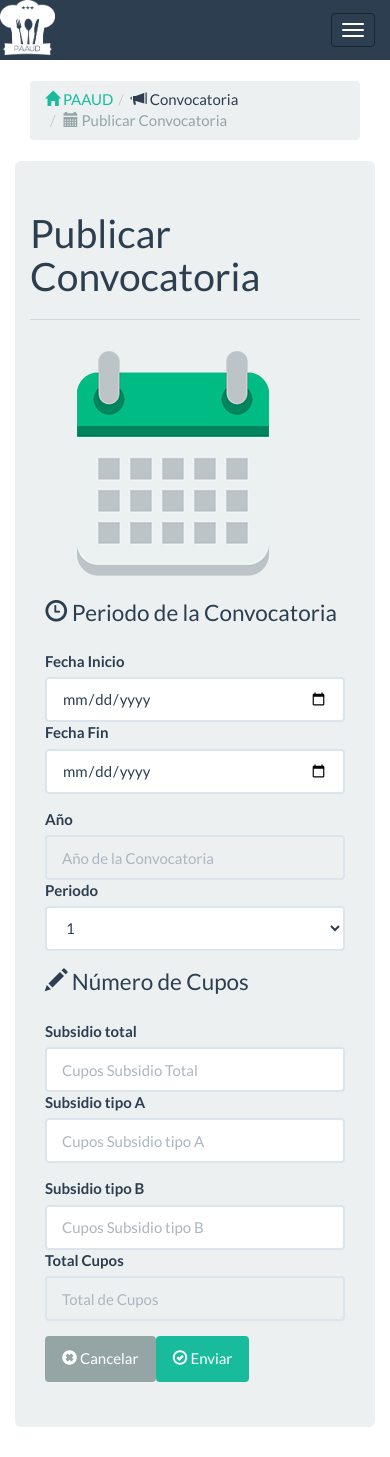
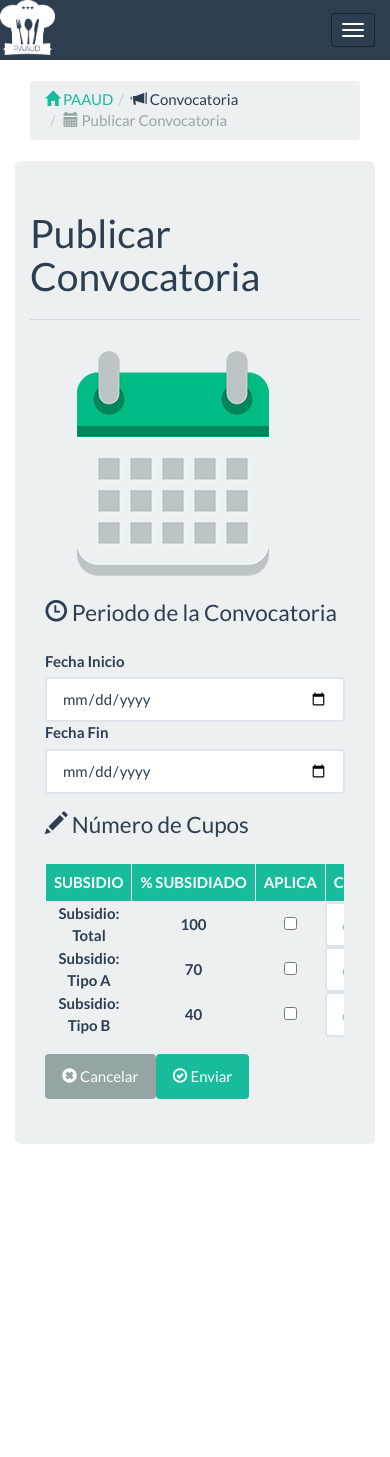
Before and after one commit to CatalinaCano/paaud, an Angular app in the folder cliente/: page /publicar-convocatoria in a window 390 px wide. After the commit the page ends 1174 px from the top, so only its background shows below. Built offline with nearby package versions, Linux system fonts and the light colour scheme.

Commit message:
Validacion del login, cambios en la creacion de la convocatoria (Datos consumidos desde arreglos)

```diff
--- a/cliente/src/app/components/login/login.component.html
+++ b/cliente/src/app/components/login/login.component.html
@@ -10,38 +10,36 @@
 
             <form class="form-signin" method="post" action="" #form="ngForm">
                 <h2 class="form-signin-heading text-center">Ingrese sus Datos</h2>
-                <label for="codigo" class="sr-only">Código</label>
-                <input type="number" name="codigo" id="codigo" class="form-control" placeholder="Código del Estudiante"  autofocus
+                <label for="nombreUsuario" class="sr-only">Nombre de usuario</label>
+                <input type="text" name="nombreUsuario" id="nombreUsuario" class="form-control" placeholder="Nombre de usuario"  autofocus
+                   [(ngModel)]="credenciales.nombre" #nombreUsuario="ngModel" sin-espacios required
 
-                ngModel #codigo="ngModel" sin-espacios required>
+                >
 
                 <!--DIV PARA EL MENSAJE DE ALERTA-->
-                <div *ngIf="codigo.errors">
-                    <div *ngIf="codigo.errors.sinEspacios" class="alert alert-danger col-md-6">
-                        *No se admiten espacios en blanco en el Código
+                <div *ngIf="nombreUsuario.errors">
+                    <div *ngIf="nombreUsuario.errors.sinEspacios" class="alert alert-danger col-md-6">
+                        *No se admiten espacios en blanco en el nombre de usuario
                     </div>
-                    <div *ngIf=" codigo.touched &&!codigo.valid" class="alert alert-danger col-md-6">
-                         * El código es Requerido
+                    <div *ngIf=" nombreUsuario.touched &&!nombreUsuario.valid" class="alert alert-danger col-md-6">
+                         * El nombre de usuario es Requerido
                      </div>
                 </div>
 
 
                 <br>
                 <label for="contrasenia" class="sr-only">Contraseña</label>
-                <input type="password" name="contrasenia" id="contrasenia" class="form-control" placeholder="Contraseña"  ngModel #contrasenia="ngModel" required>
+                <input type="password" name="contrasenia" id="contrasenia" class="form-control" placeholder="Contraseña"
+                  [(ngModel)]="credenciales.contrasenia"  #contrasenia="ngModel" required>
                 <div *ngIf=" contrasenia.touched &&!contrasenia.valid" class="alert alert-danger col-md-6">
                     * La contraseaña es Requerida
                 </div>
                 <br>
 
-                <a routerLink="/landing"><button type="submit" name="enviar" class="btn btn-lg btn-primary center-block"> Ingresar </button></a>
+                <button type="submit" name="enviar" class="btn btn-lg btn-primary center-block" [disabled]="!form.form.valid" (click)="ingresar(); form.reset()" > Ingresar </button>
 
                 <hr>
             </form>
         </div>
     </div>
 </div>
-valores: <br>
-codigo: {{codigo.value}} <br>
-Contrasenia: {{contrasenia.value}} <br>
-Formulario: {{form.value| json}}
--- a/cliente/src/app/components/login/login.component.ts
+++ b/cliente/src/app/components/login/login.component.ts
@@ -1,4 +1,5 @@
 import { Component, OnInit } from '@angular/core';
+import { Router } from '@angular/router';
 
 @Component({
     moduleId: module.id,
@@ -8,7 +9,20 @@ import { Component, OnInit } from '@angular/core';
 })
 
 export class LoginComponent implements OnInit {
-    constructor() { }
+
+    constructor(
+        private router: Router
+    ) {}
 
     ngOnInit() { }
+
+    credenciales={
+        "nombre":"",
+        "contasenia":""
+    };
+
+    ingresar(){
+    // Mostramos el objeto usuario
+    this.router.navigate(['/landing']);
+  }
 }
--- a/cliente/src/app/components/publicar-convocatoria/publicar-convocatoria.component.html
+++ b/cliente/src/app/components/publicar-convocatoria/publicar-convocatoria.component.html
@@ -22,6 +22,7 @@
                 <form class="form-horizontal">
                     <fieldset>
                         <legend><span class="glyphicon glyphicon-time"></span> Periodo de la Convocatoria</legend>
+
                                 <div class="form-group">
                                   <label for="fechaIncio" class="col-lg-2 control-label">Fecha Inicio</label>
                                       <div class="col-lg-4">
@@ -33,46 +34,28 @@
                                       </div>
                                 </div>
 
-                                <div class="form-group">
-                                    <label for="anio" class="col-lg-2 control-label">Año</label>
-                                      <div class="col-lg-4">
-                                        <input type="number" class="form-control" name="anio" id="anio" placeholder="Año de la Convocatoria" readonly required/>
-                                      </div>
 
-                                      <label for="Periodo" class="col-lg-2 control-label">Periodo</label>
-                                      <div class="col-lg-4">
-                                        <select class="form-control" id="Periodo" name="Periodo" >
-                                          <option>1</option>
-                                          <option>2</option>
-                                        </select>
-                                      </div>
-                              </div>
 
                               <legend><span class="glyphicon glyphicon-pencil"></span> Número de Cupos </legend>
-                                <div class="form-group">
-                                 <label for="subTotal" class="col-lg-2 control-label">Subsidio total</label>
-                                      <div class="col-lg-4">
-                                        <input type="number" class="form-control" name="subTotal" id="subTotal" placeholder="Cupos Subsidio Total" required/>
-                                      </div>
 
-
-                                 <label for="subB" class="col-lg-2 control-label">Subsidio tipo A </label>
-                                      <div class="col-lg-4">
-                                        <input type="number" class="form-control" name="subA" id="subA" placeholder="Cupos Subsidio tipo A" required />
-                                      </div>
-                                </div>
-
-                                <div class="form-group">
-                                    <label for="subC" class="col-lg-2 control-label">Subsidio tipo B </label>
-                                      <div class="col-lg-4">
-                                        <input type="number" class="form-control" name="subB" id="subB" placeholder="Cupos Subsidio tipo B" required />
-                                      </div>
-
-                                      <label for="documento" class="col-lg-2 control-label">Total Cupos</label>
-                                      <div class="col-lg-4">
-                                        <input type="text" class="form-control" name="total" id="total" readonly="readonly" placeholder="Total de Cupos" required />
-                                      </div>
-                                </div>
+                              <div class="table-responsive">
+                                <table class="table table-striped table-bordered  ">
+                                    <thead>
+                                        <tr class="success block-center">
+                                          <th class="text-center">SUBSIDIO</th>
+                                          <th class="text-center">% SUBSIDIADO</th>
+                                          <th class="text-center">APLICA</th>
+                                          <th class="text-center">CUPOS</th>
+                                        </tr>
+                                    </thead>
+                                        <tr *ngFor="let sub of subsidios">
+                                          <th class="text-center">Subsidio: {{sub["n_tiposubsidio"]}}</th>
+                                          <th class="text-center"> {{sub["t_porcentajesub"]}} </th>
+                                          <th class="text-center"><input type="checkbox" value=""></th>
+                                          <th class="text-center"><input type="number" class="form-control" value="" placeholder="cupos"></th>
+                                        </tr>
+                                </table>
+                             </div>
 
                                 <div class= "form-group block-center">
                                   <div class="col-lg-10 col-lg-offset-4">
--- a/cliente/src/app/components/publicar-convocatoria/publicar-convocatoria.component.ts
+++ b/cliente/src/app/components/publicar-convocatoria/publicar-convocatoria.component.ts
@@ -8,6 +8,20 @@ import { Component, OnInit } from '@angular/core';
 
 export class PublicarConvocatoriaComponent implements OnInit {
     constructor() { }
-
     ngOnInit() { }
+    //Array del tipo de Subsidios
+    subsidios =[
+        {
+            "n_tiposubsidio": "Total",
+            "t_porcentajesub":"100",
+        },
+         {
+            "n_tiposubsidio": "Tipo A",
+            "t_porcentajesub":"70",
+        },
+         {
+            "n_tiposubsidio": "Tipo B",
+            "t_porcentajesub":"40",
+        }
+    ];
 }
--- a/cliente/src/app/components/registrar-solicitud/registrar-solicitud.component.html
+++ b/cliente/src/app/components/registrar-solicitud/registrar-solicitud.component.html
@@ -25,7 +25,9 @@
                 <div class="form-group">
                     <label for="nombres" class="col-lg-2 control-label">Nombres </label>
                     <div class="col-lg-4">
-                        <input type="text" class="form-control" name="nombres" id="nombres" readonly="readonly" placeholder="Nombres del Estudiante" required/>
+                        <input type="text" class="form-control" name="nombres" id="nombres" readonly="readonly" placeholder="Nombres del Estudiante" />
+
+
                     </div>
 
                     <label for="apellidos" class="col-lg-2 control-label">Apellidos</label>
--- a/cliente/src/app/components/registrar-solicitud/registrar-solicitud.component.ts
+++ b/cliente/src/app/components/registrar-solicitud/registrar-solicitud.component.ts
@@ -10,4 +10,15 @@ export class RegistrarSolicitudComponent implements OnInit {
     constructor() { }
 
     ngOnInit() { }
+
+    estudiante =[
+        {
+            "n_nomeestudiante": "Nicolas",
+            "n_apellestudiante":"Bernal",
+            "k_codestudiente":"20121020079",
+            "q_identificacionestu":"1018478847",
+            "n_facultad":"Ingeniería",
+            "n_proyectocurric":"Sistemas"
+        }
+    ];
 }
```
